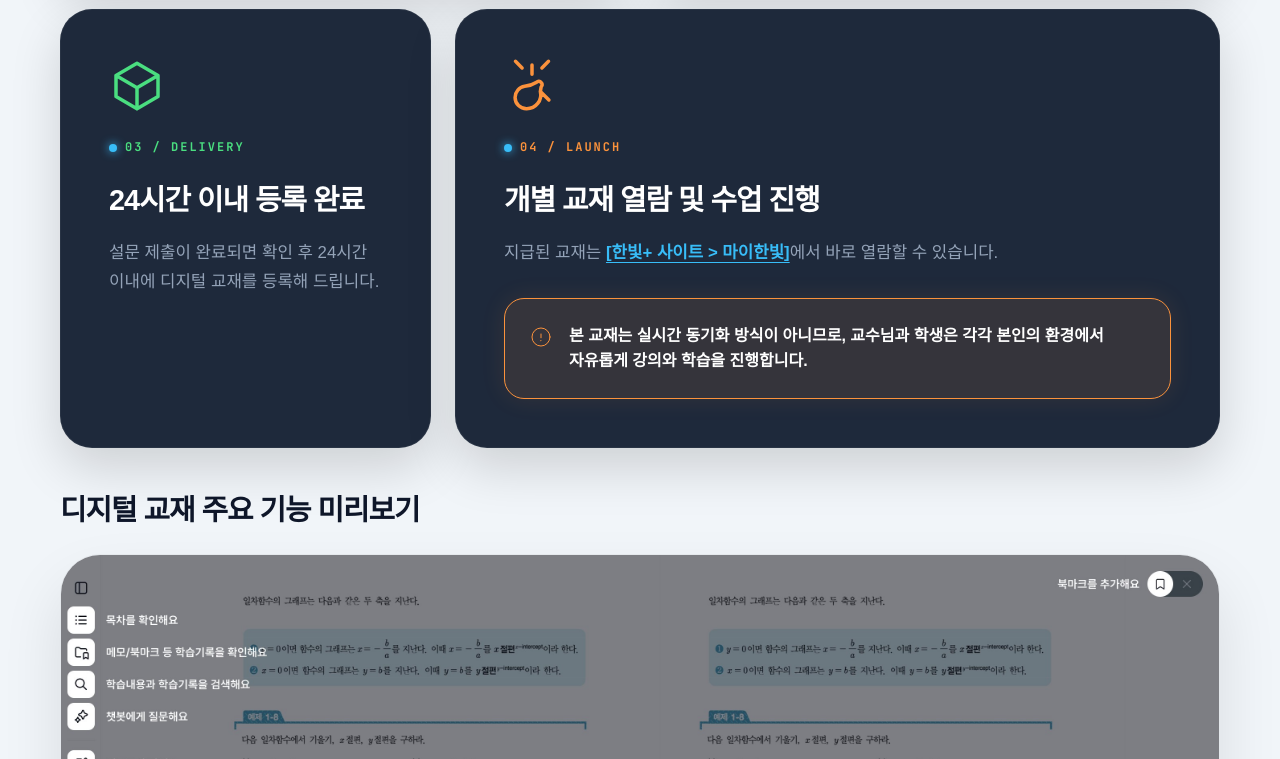
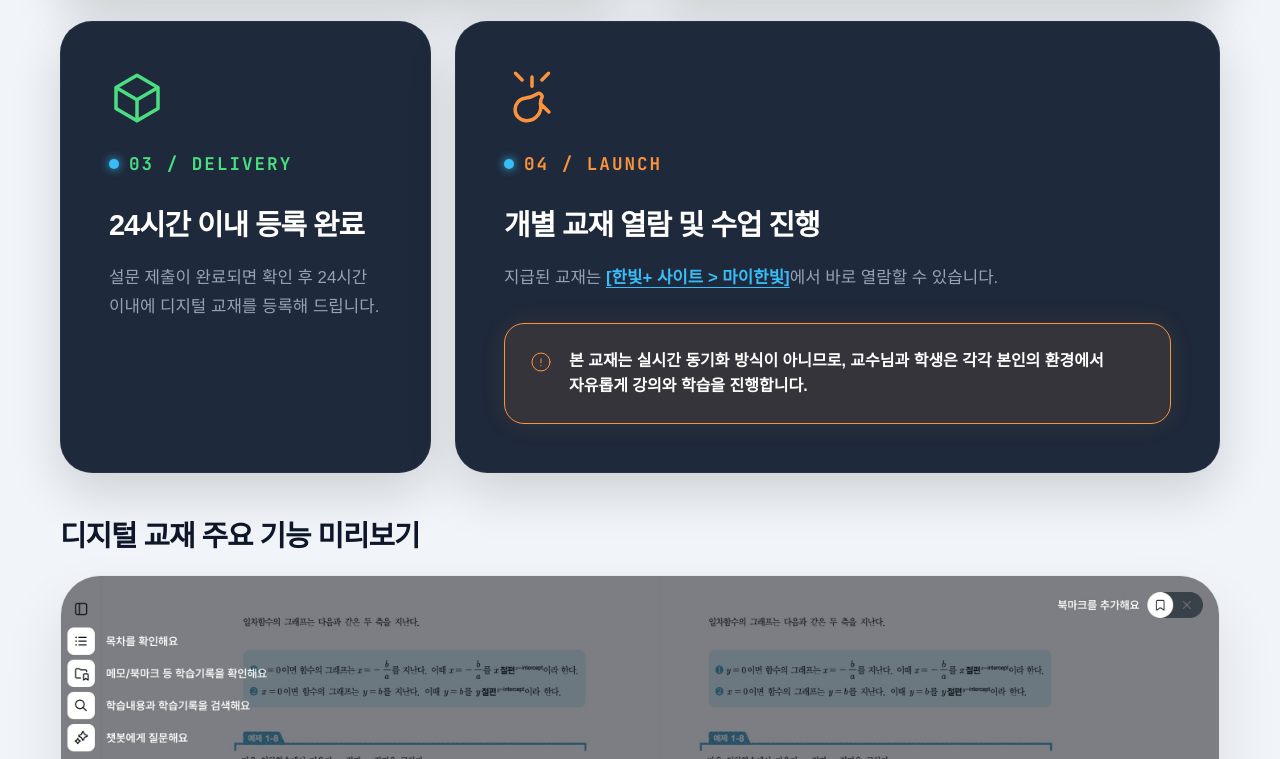
Before and after one commit to hckim-prog/digital-textbook-delivery, a plain HTML site: page index.html in a window 1280 px wide. Shown: the part 1034-1793 px from the top of the page. Drawn offline with Linux system fonts and the light colour scheme; a web font is replaced by a local one.

Commit message:
폰트 크기 조정

```diff
--- a/index.html
+++ b/index.html
@@ -98,8 +98,8 @@
         .grid-container {
             max-width: 1200px;
             margin: 0 auto;
-            padding: 80px 20px 20px;
-            /* 하단 간격을 60px에서 20px로 줄임 */
+            padding: 80px 20px 0px;
+            /* 요청사항: 하단 간격을 0으로 줄여 제목과 밀착 */
             display: grid;
             grid-template-columns: repeat(6, 1fr);
             gap: 24px;
@@ -150,20 +150,22 @@
         .step-tag {
             font-family: 'JetBrains Mono', monospace;
             font-weight: 700;
-            font-size: 0.75rem;
-            margin-bottom: 20px;
+            font-size: 1.1rem;
+            /* 순서를 명확히 하기 위해 폰트 크기 증대 (기존 0.75rem) */
+            margin-bottom: 24px;
             color: var(--accent-blue);
             letter-spacing: 2px;
             text-transform: uppercase;
             display: flex;
             align-items: center;
-            gap: 8px;
+            gap: 10px;
         }
 
         .step-tag::before {
             content: '';
-            width: 8px;
-            height: 8px;
+            width: 10px;
+            /* 텍스트 크기에 맞춰 점 크기 조정 */
+            height: 10px;
             background: var(--accent-blue);
             border-radius: 50%;
             display: inline-block;
@@ -285,8 +287,8 @@
         /* 온보딩 제목 스타일 */
         .onboarding-title-section {
             max-width: 1200px;
-            margin: 20px auto 20px;
-            /* 상단 간격을 60px에서 20px로 줄임 */
+            margin: 40px auto 16px;
+            /* 요청사항: 상단 여백을 줄여 카드 섹션과 가깝게 배치 */
             padding: 0 20px;
         }
 
@@ -393,6 +395,10 @@
             .onboarding-img {
                 border-radius: 20px;
             }
+
+            .step-tag {
+                font-size: 1rem;
+            }
         }
     </style>
 </head>
@@ -475,7 +481,7 @@
         </div>
     </main>
 
-    <!-- 온보딩 섹션 제목 -->
+    <!-- 온보딩 섹션 제목 추가 -->
     <section class="onboarding-title-section">
         <h2 class="onboarding-title">디지털 교재 주요 기능 미리보기</h2>
     </section>
```
